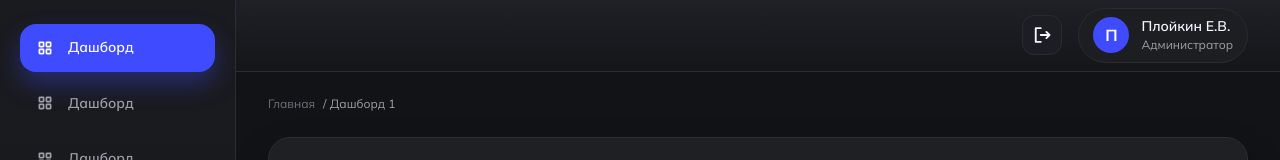
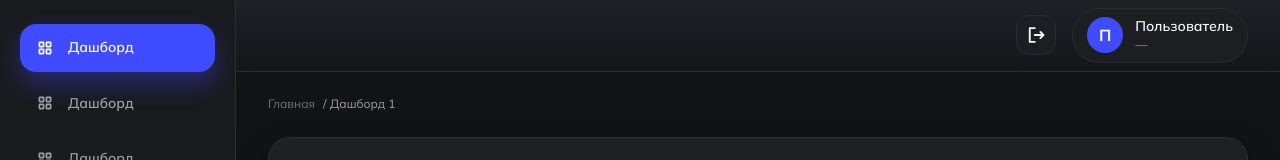
Before and after one commit to limness/mode-float, a React (Vite) app in the folder frontend/: page / in a window 1280 px wide. Shown: the top 160 px of the page. Built offline with nearby package versions, Linux system fonts and the light colour scheme; no server answers.

Commit message:
fix dashboard iframe fix roles

```diff
--- a/frontend/src/App.css
+++ b/frontend/src/App.css
@@ -220,14 +220,14 @@
   margin-top: 24px;
   border-radius: 16px;
   border: 1px solid rgba(255, 255, 255, 0.06);
-  overflow: hidden;
   background: #101115;
-  min-height: 720px;
+  min-height: 70vh;
 }
 
 .panel__embed iframe {
   width: 100%;
-  height: 520px;
+  min-height: 70vh;
+  height: 70vh;
   border: 0;
   display: block;
 }
--- a/frontend/src/components/navigation/TopBar.tsx
+++ b/frontend/src/components/navigation/TopBar.tsx
@@ -8,7 +8,7 @@ const PROFILE_ENDPOINT =
 
 interface ProfileState {
   fullName: string
-  role: string
+  group: string
   initials: string
 }
 
@@ -18,14 +18,12 @@ interface ProfileResponse {
   email?: string | null
   first_name?: string | null
   last_name?: string | null
-  roles?: string[] | null
-  client_roles?: string[] | null
   groups?: string[] | null
 }
 
 const FALLBACK_PROFILE: ProfileState = {
-  fullName: 'Плойкин Е.В.',
-  role: 'Администратор',
+  fullName: 'Пользователь',
+  group: '—',
   initials: 'П',
 }
 
@@ -50,9 +48,9 @@ export function TopBar() {
         const payload: ProfileResponse = await response.json()
         setProfile((prev) => {
           const fullName = deriveFullName(payload) ?? prev.fullName
-          const role = deriveRole(payload) ?? prev.role
+          const group = deriveGroup(payload) ?? prev.group
           const initials = deriveInitials(fullName)
-          return { fullName, role, initials }
+          return { fullName, group, initials }
         })
       } catch (error) {
         if (error instanceof DOMException && error.name === 'AbortError') {
@@ -78,7 +76,7 @@ export function TopBar() {
           <div className="user-chip__avatar">{profile.initials}</div>
           <div>
             <div className="user-chip__name">{profile.fullName}</div>
-            <div className="user-chip__meta">{profile.role}</div>
+            <div className="user-chip__meta">{profile.group}</div>
           </div>
         </div>
       </div>
@@ -96,29 +94,25 @@ function deriveFullName(payload: ProfileResponse): string | undefined {
   return payload.username ?? payload.email ?? undefined
 }
 
-function deriveRole(payload: ProfileResponse): string | undefined {
-  const primaryRole = payload.roles?.[0]
-  if (primaryRole) {
-    return translateRole(primaryRole)
+function deriveGroup(payload: ProfileResponse): string | undefined {
+  const groups = payload.groups?.filter(Boolean)
+  if (!groups || groups.length === 0) {
+    return undefined
   }
 
-  const clientRole = payload.client_roles?.[0]
-  if (clientRole) {
-    return translateRole(clientRole)
+  const raw = groups[0] ?? ''
+  const normalized = raw
+    .split('/')
+    .filter(Boolean)
+    .pop() ?? raw
+
+  if (!normalized) {
+    return undefined
   }
 
-  return undefined
-}
-
-function translateRole(role: string): string {
-  switch (role) {
-    case 'administrators':
-      return 'Администратор'
-    case 'operators':
-      return 'Оператор'
-    default:
-      return role
-  }
+  return normalized
+    .replace(/[-_]+/g, ' ')
+    .replace(/\b\w/g, (letter) => letter.toUpperCase())
 }
 
 function deriveInitials(fullName: string): string {
```
